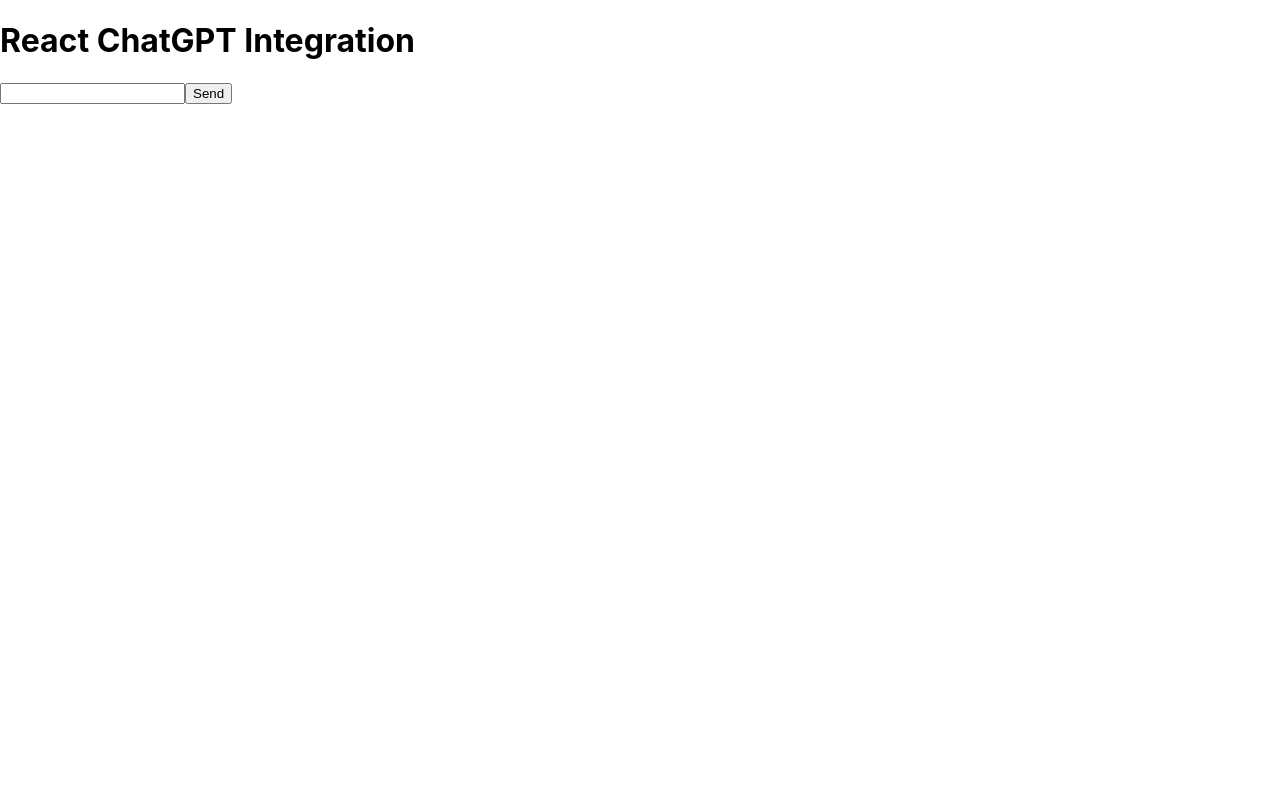
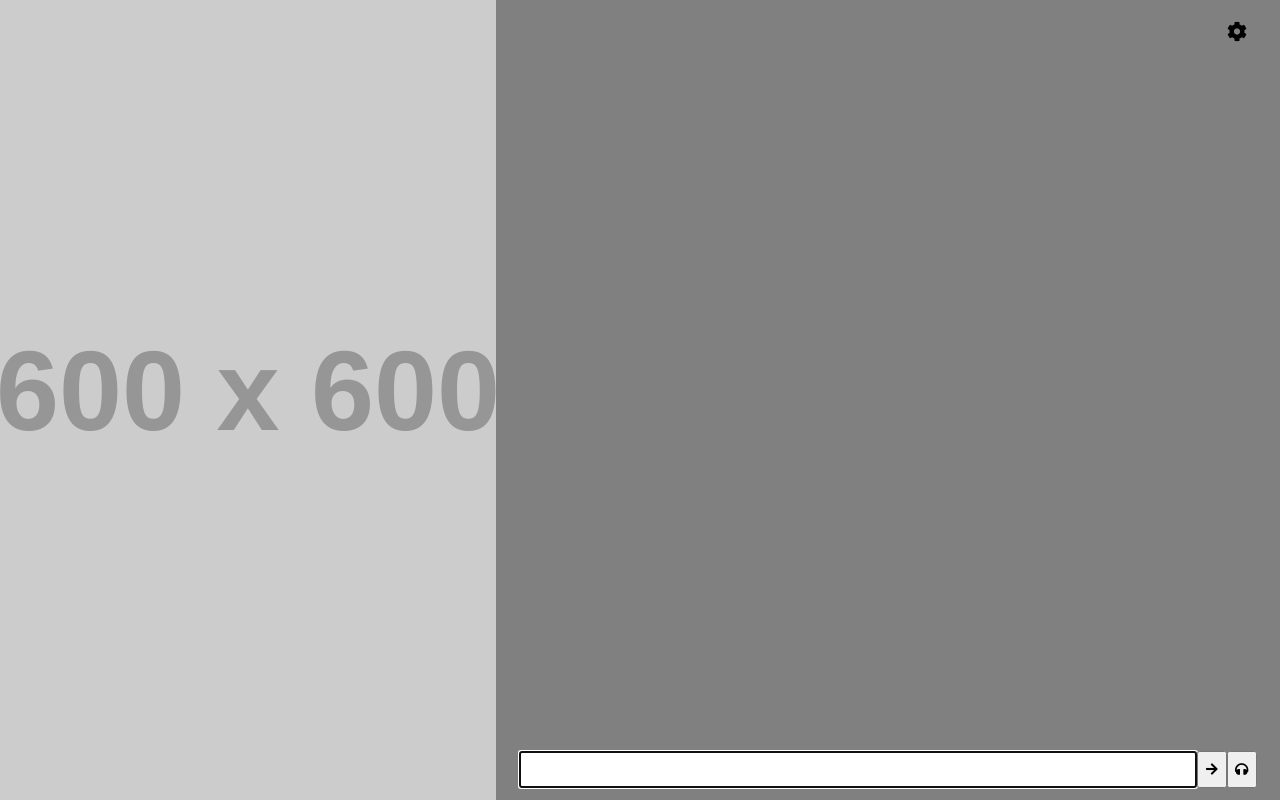
Before and after one commit to Eddy-Ding/waifu-app, a React (Create React App) app: page / in a window 1280 px wide. Built offline with nearby package versions, Linux system fonts and the light colour scheme.

Commit message:
add changes

```diff
--- a/public/index.html
+++ b/public/index.html
@@ -10,20 +10,8 @@
       content="Web site created using create-react-app"
     />
     <link rel="apple-touch-icon" href="%PUBLIC_URL%/logo192.png" />
-    <!--
-      manifest.json provides metadata used when your web app is installed on a
-      user's mobile device or desktop. See https://developers.google.com/web/fundamentals/web-app-manifest/
-    -->
+    <link rel="stylesheet" href="https://use.fontawesome.com/releases/v5.15.4/css/all.css">
     <link rel="manifest" href="%PUBLIC_URL%/manifest.json" />
-    <!--
-      Notice the use of %PUBLIC_URL% in the tags above.
-      It will be replaced with the URL of the `public` folder during the build.
-      Only files inside the `public` folder can be referenced from the HTML.
-
-      Unlike "/favicon.ico" or "favicon.ico", "%PUBLIC_URL%/favicon.ico" will
-      work correctly both with client-side routing and a non-root public URL.
-      Learn how to configure a non-root public URL by running `npm run build`.
-    -->
     <title>React App</title>
   </head>
   <body>
--- a/src/App.js
+++ b/src/App.js
@@ -6,7 +6,6 @@
 const App = () => {
   return (
     <div>
-      <h1>React ChatGPT Integration</h1>
       <ChatComponent />
     </div>
   );
--- /dev/null
+++ b/src/ChatComponent.css
@@ -0,0 +1,85 @@
+html, body {
+    height: 100%;
+    margin: 0;
+    padding: 0;
+}
+
+.chat-container {
+    position: relative;
+    display: flex;
+    width: 100%;
+    height: 100vh;
+    overflow: hidden;
+  }
+
+.picture-area {
+    flex: 2;
+    background-color: #f0f0f0;
+    display: flex;
+    justify-content: center;
+    align-items: center;
+}
+
+.chat-area {
+    flex: 3;
+    display: flex;
+    flex-direction: column;
+    justify-content: space-between;
+    padding: 0 20px 20px 20px;
+    overflow: auto;
+    background-color: #808080;
+}
+
+.message-input-container {
+    display: flex;
+    justify-content: center;
+    align-items: center;
+    margin-top: auto;
+}
+
+input {
+    width: 90%;
+    height: 100%;
+    margin-top: 10px;
+}
+
+button {
+    width: 4%;
+    height: 120%;
+    margin-top: 10px;
+    cursor: pointer;
+}
+
+.message {
+    display: flex;
+    padding: 10px;
+    margin: 5px 0;
+    border-radius: 20px;
+    width: fit-content;
+    max-width: 80%;
+}
+
+.user-message {
+    margin-left: auto;
+    background-color: #dcf8c6;
+}
+
+.assistant-message {
+    margin-right: auto;
+    background-color: #ffffff;
+}
+
+.settings-container {
+    display: flex;
+    justify-content:flex-end;
+    padding: 10px;
+}
+
+.settings-button {
+    font-size: 20px;
+    width: 4%;
+    height: 4%;
+    cursor: pointer;
+    background: transparent;
+    border: none;
+}
--- a/src/ChatComponent.js
+++ b/src/ChatComponent.js
@@ -1,21 +1,50 @@
-// ChatComponent.js
-
-import React, { useState } from 'react';
+import React, { useState, useEffect } from 'react';
 import axios from 'axios';
+import './ChatComponent.css';
 
 const ChatComponent = () => {
   const [input, setInput] = useState('');
   const [messages, setMessages] = useState([]);
 
+  const handleSettingsClick = () => {
+    console.log('Settings button clicked');
+    // Implement your settings functionality here
+  };
+
+  useEffect(() => {
+    const handleEscKey = (event) => {
+      if (event.key === 'Escape') {
+        handleSettingsClick();
+      }
+    };
+    document.addEventListener('keydown', handleEscKey);
+    return () => {
+      document.removeEventListener('keydown', handleEscKey);
+    };
+  }, []);
+
+
   const handleInputChange = (e) => {
     setInput(e.target.value);
   };
 
-  const handleSendMessage = async () => {
-    // Make a request to the ChatGPT API with the user input
+  const handleHeadphoneClick = () => {
+    console.log('Headphone button clicked');
+  };
+
+  const handleSendMessage = async (e) => {
+    e.preventDefault();
+
+    if (!input.trim()) return;
+
+    const newUserMessage = { role: 'user', content: input };
+
+    setMessages([...messages, newUserMessage]);
+    try {
       const response = await axios.post(
         'https://api.openai.com/v1/chat/completions',
         {
+          model: "gpt-3.5-turbo",
           messages: [
             { role: 'system', content: 'You are a helpful assistant.' },
             { role: 'user', content: input },
@@ -28,26 +57,42 @@
           },
         }
       );
+      setMessages((prevMessages) => [...prevMessages, { role: 'assistant', content: response.data.choices[0].message.content }]);
+    } catch (error) {
+      console.error("Send message error")
+    }
 
-    // Update the conversation history with the response from ChatGPT
-    setMessages([...messages, { role: 'assistant', content: response.data.choices[0].message.content }]);
-
-    // Clear the input field
     setInput('');
   };
 
   return (
-    <div>
-      <div>
+    <div className="chat-container">
+      <div className="picture-area">
+      <img src="https://via.placeholder.com/600" alt="Placeholder" style={{ width: '100%', height: '100%', objectFit: 'cover' }} />
+      </div>
+      <div className="chat-area">
+        <div className="settings-container">
+          <button onClick={handleSettingsClick} className="settings-button">
+            <i className="fas fa-cog"></i>
+          </button>
+        </div>
         {messages.map((message, index) => (
-          <div key={index} className={message.role}>
+          <div key={index} className={`message ${message.role === 'user' ? 'user-message' : 'assistant-message'}`}>
             {message.content}
           </div>
         ))}
-      </div>
-      <div>
-        <input type="text" value={input} onChange={handleInputChange} />
-        <button onClick={handleSendMessage}>Send</button>
+        <form className="message-input-container" onSubmit={handleSendMessage}>
+          <input
+            type="text"
+            value={input}
+            onChange={handleInputChange}
+            autoFocus
+          />
+          <button type="submit"><i className="fas fa-arrow-right"></i></button>
+          <button type="button" onClick={handleHeadphoneClick} title="Listen">
+            <i className="fas fa-headphones"></i>
+          </button>
+        </form>
       </div>
     </div>
   );
```
Lines whose indentation alone changed are shown as unchanged.
